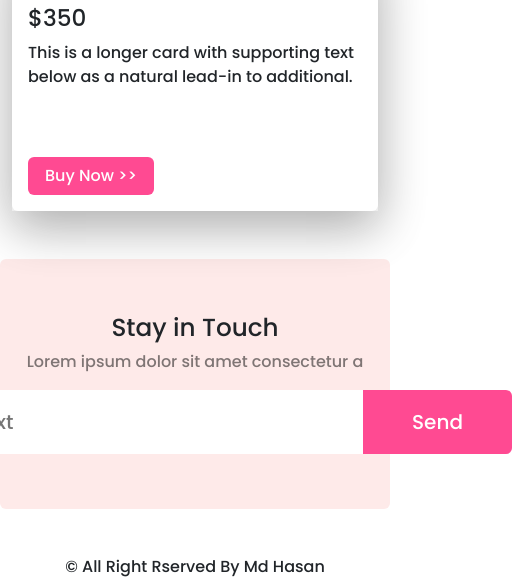
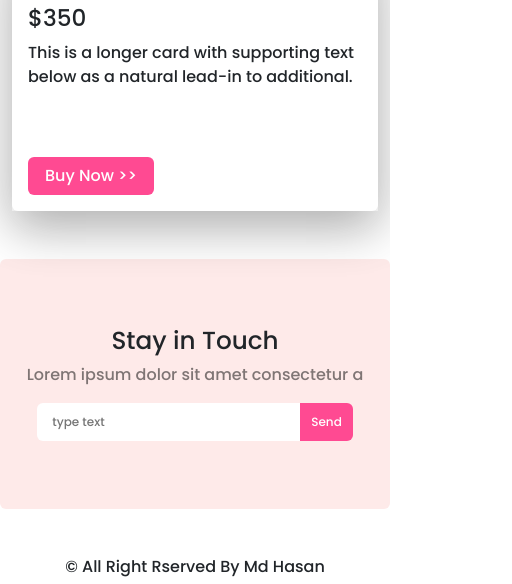
Before and after one commit to hasan-dev1/panda-ecommerce-bootstrap, a plain HTML site: page index.html in a window 390 px wide. Shown: the part 4429-5013 px from the top of the page, 512 px wide, since content can reach past the window. Drawn offline with nearby package versions, Linux system fonts and the light colour scheme.

Commit message:
last update two

```diff
--- a/css/style.css
+++ b/css/style.css
@@ -12,8 +12,16 @@ body{
 }
 .noHover{
     pointer-events: none;
+    padding: 15px 20px;
+    font-size: 16px;
 }
-
+.touch-text input:focus{
+    outline: none;
+}
+.touch-text input{
+    padding: 16px 20px;
+    font-size: 16px;
+}
 @media (min-width: 577px) and (max-width:768px) {
     .slider_img{
         margin-bottom: 15px;
@@ -29,4 +37,16 @@ body{
     .slider_img{
         margin-bottom: 15px;
     }
+    .noHover{
+    pointer-events: none;
+    padding: 9px 10px;
+    font-size: 12px;
+}
+.touch-text input:focus{
+    outline: none;
+}
+.touch-text input{
+    padding: 10px 15px;
+    font-size: 12px;
+}
  }
--- a/index.html
+++ b/index.html
@@ -256,12 +256,12 @@
 
         <!-- stay in touch  -->
         <section >
-            <div style="height: 250px;" class="container rounded panda-bg py-5 my-5 d-flex justify-content-center align-items-center flex-column">
+            <div style="height: 250px;" class="container text-center rounded panda-bg py-5 my-5 d-flex justify-content-center align-items-center flex-column">
                 <h2>Stay in Touch</h2>
                 <p class="text-black-50">Lorem ipsum dolor sit amet consectetur a</p>
-                <div class="touch-text d-flex ">
-                    <input type="text" placeholder="type text" class="px-5 py-3 fs-5 border border-0 rounded-start">
-                    <div class="btn noHover text-white panda-bag px-5 py-3 rounded-0 rounded-end fs-5">Send</div>
+                <div class="touch-text d-flex align-items-center">
+                    <input type="text" placeholder="type text" class=" border border-0 rounded-start">
+                    <div class="btn noHover text-white panda-bag  rounded-0 rounded-end">Send</div>
                 </div>
             </div>
         </section>
```
